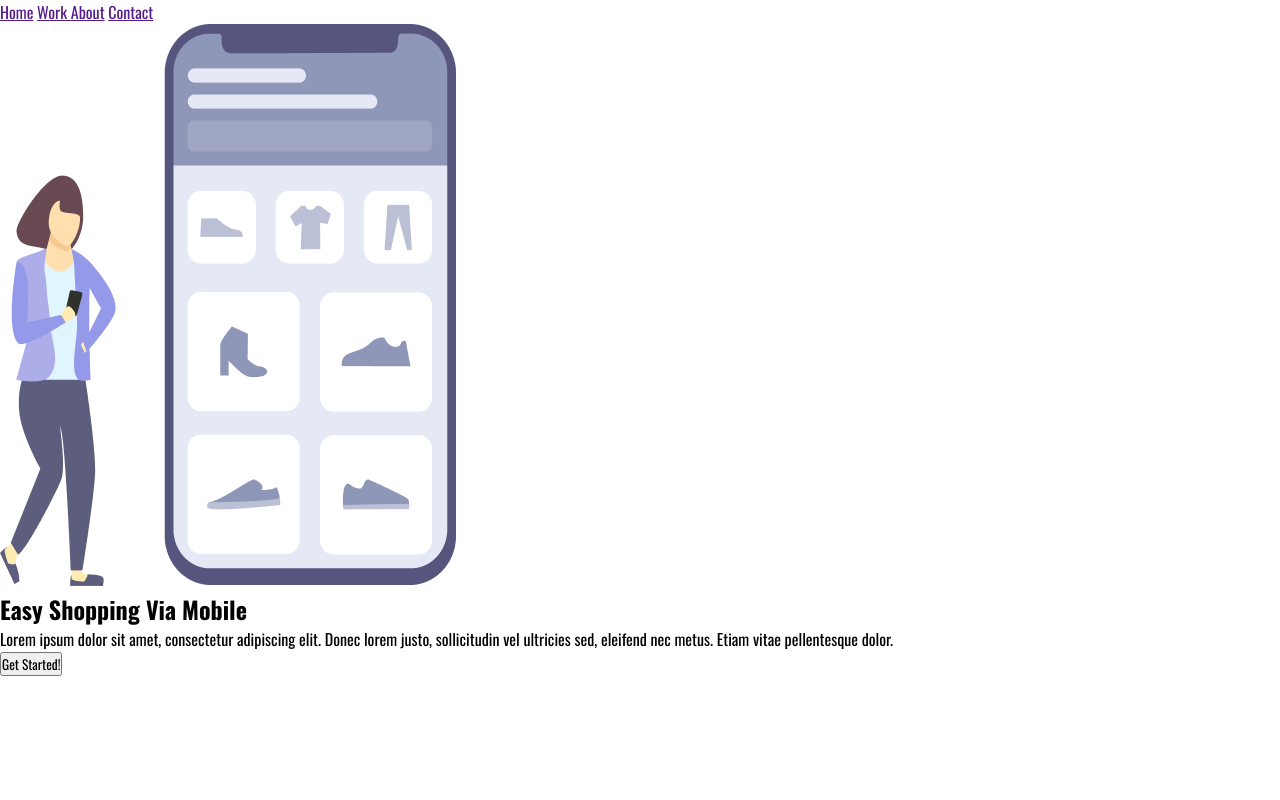
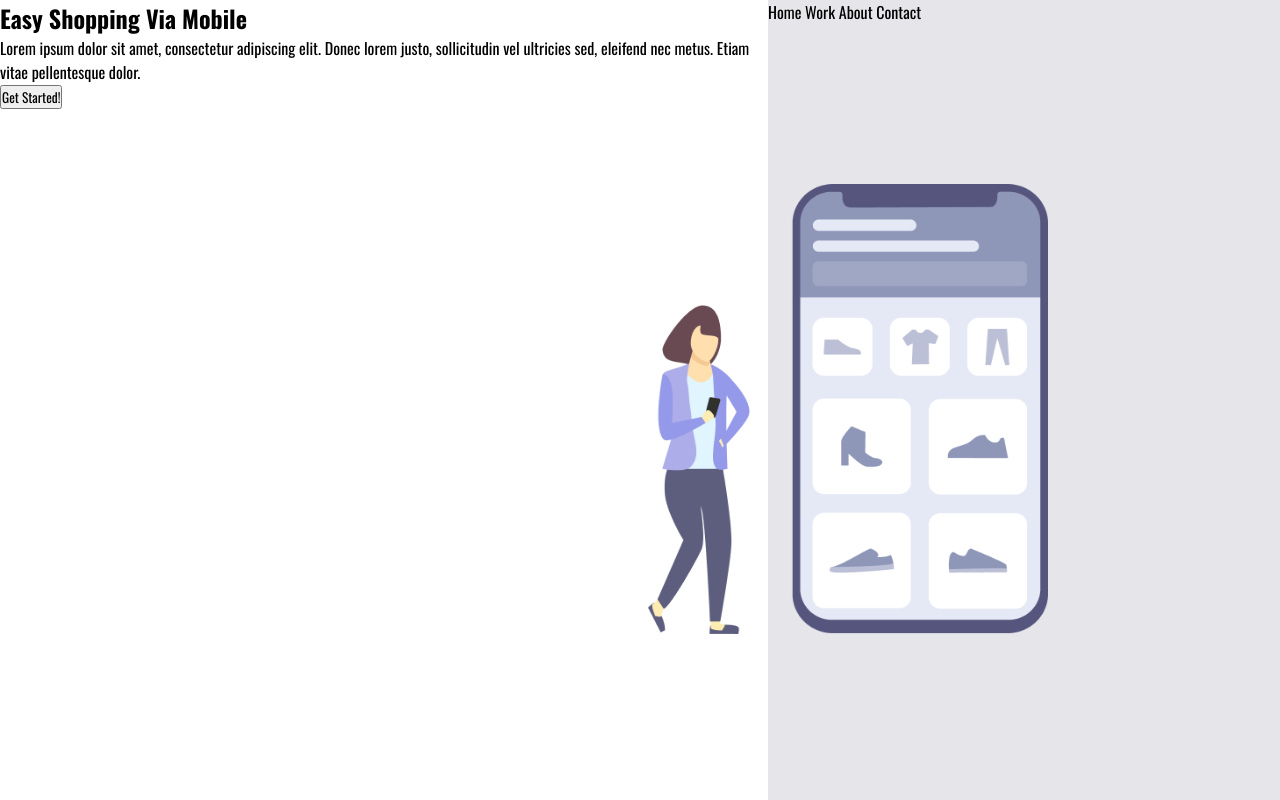
Before and after one commit to LannaBrendaGithub/Estudos-de-c-digos, a plain HTML site: page Estudos/CSS/13 - Projeto III/index.html in a window 1280 px wide. Drawn offline with nearby package versions, Linux system fonts and the light colour scheme.

Commit message:
reorganização do html e estilização de alguns elementos

```diff
--- a/Estudos/CSS/13 - Projeto III/index.html
+++ b/Estudos/CSS/13 - Projeto III/index.html
@@ -7,17 +7,8 @@
     <link rel="stylesheet" href="style.css" />
   </head>
   <body>
-    <main>
+    <div class="wrapper">
       <section class="container-left">
-        <header>
-          <a href="">Home</a>
-          <a href=""> Work </a>
-          <a href="">About</a>
-          <a href="">Contact</a>
-        </header>
-        <img class="image" src="./assets/Illustration-3-3.png" alt="" />
-      </section>
-      <section class="container-right">
         <h1>Easy Shopping Via Mobile</h1>
         <p>
           Lorem ipsum dolor sit amet, consectetur adipiscing elit. Donec lorem
@@ -26,6 +17,15 @@
         </p>
         <button>Get Started!</button>
       </section>
-    </main>
+      <section class="container-right">
+        <header>
+          <a>Home</a>
+          <a> Work </a>
+          <a>About</a>
+          <a>Contact</a>
+        </header>
+        <img class="image" src="./assets/Illustration-3-3.png" alt="" />
+      </section>
+    </div>
   </body>
 </html>
--- a/Estudos/CSS/13 - Projeto III/style.css
+++ b/Estudos/CSS/13 - Projeto III/style.css
@@ -5,3 +5,25 @@
   box-sizing: border-box;
   font-family: "Oswald", sans-serif;
 }
+.wrapper {
+  height: 100vh;
+  width: 100vw;
+}
+.container-left {
+  display: inline-block;
+  width: 60%;
+}
+.container-right {
+  display: inline-block;
+  background-color: rgba(93, 93, 125, 0.16);
+  height: 100%;
+  width: 40%;
+  position: absolute;
+}
+.image {
+  position: relative;
+  top: 20%;
+  right: 120px;
+  width: 400px;
+  height: 450px;
+}
```
